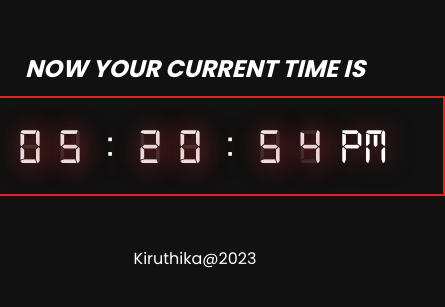
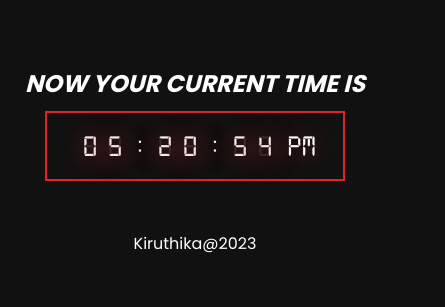
Before and after one commit to kiruthika2256/DIGITAL_CLOCK, a plain HTML site: page home.html in a window 390 px wide. Shown: the part 261-568 px from the top of the page, 445 px wide, since content can reach past the window. Drawn offline with Linux system fonts and the light colour scheme.

Commit message:
Rename file

```diff
--- a/CSS/style.css
+++ b/CSS/style.css
@@ -63,3 +63,19 @@ body{
 .copyright{
     margin-top: 50px;
 }
+
+@media screen and (max-width: 768px) {
+    body {
+      padding: 20px;
+    }
+
+    .clock {
+      width: 300px;
+      height: 70px;
+    }
+
+    .clock div {
+      font-size: 30px;
+      width: 25px;
+    }
+  }
```
Also changed, not shown: home.html (renamed from index.html).
